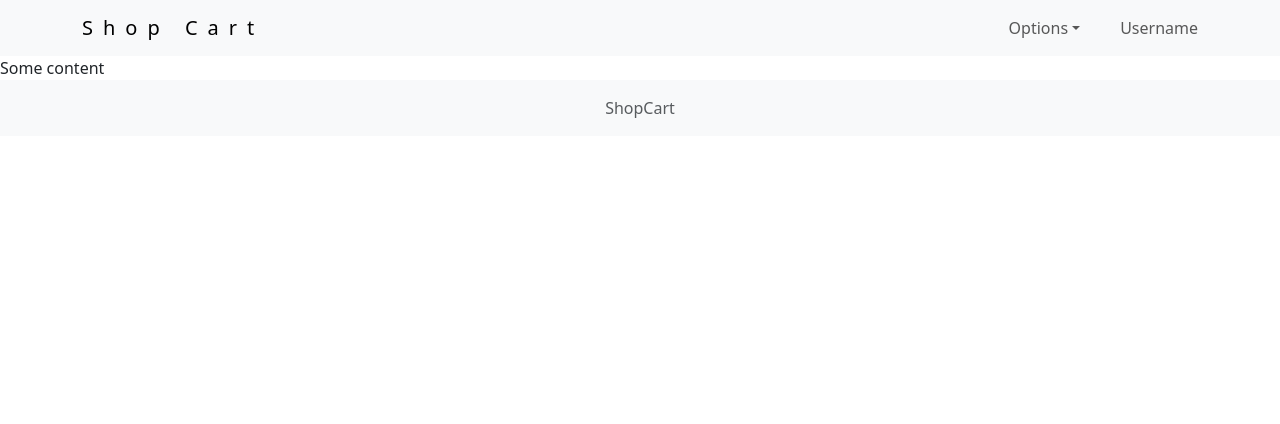
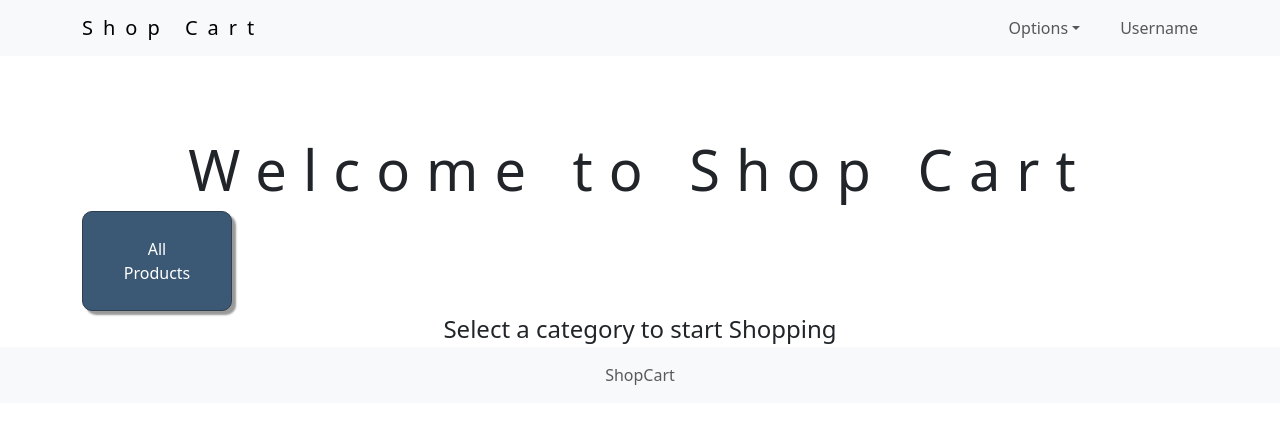
Before and after one commit to Mohitbhatt27/ShopKart, a React (Vite) app: page / in a window 1280 px wide. Shown: the top 424 px of the page. Built offline with nearby package versions, Linux system fonts and the light colour scheme.

Commit message:
Added Router

```diff
--- a/package.json
+++ b/package.json
@@ -13,6 +13,7 @@
     "bootstrap": "^5.3.3",
     "react": "^18.2.0",
     "react-dom": "^18.2.0",
+    "react-router-dom": "^6.22.3",
     "reactstrap": "^9.2.2"
   },
   "devDependencies": {
--- a/src/App.jsx
+++ b/src/App.jsx
@@ -1,18 +1,20 @@
-import './App.css'
-import Header from './components/Header/Header'
-import Footer from './components/Footer/Footer'
-
+import "./App.css";
+import Header from "./components/Header/Header";
+import Footer from "./components/Footer/Footer";
+import MainRoutes from './routes/MainRoutes'
 
 function App() {
   return (
     <div className="app-wrapper">
-      <Header color="light" light={true} expand="md" container="md"/>
-      <div>
-        Some content
-      </div>
-      <Footer/>
+      {/* Common header for all pages */}
+      <Header color="light" light={true} expand="md" container="md" />
+
+      <MainRoutes />
+
+      {/* Common footer for all pages */}
+      <Footer />
     </div>
-  )
+  );
 }
 
-export default App
+export default App;
--- /dev/null
+++ b/src/components/CategoryItem/CategoryItem.jsx
@@ -0,0 +1,9 @@
+function CategoryItem({ itemName }) {
+  return (
+    <div className="category-item d-flex align-items-center justify-content-center">
+      <a href="productList.html">{itemName}</a>
+    </div>
+  );
+}
+
+export default CategoryItem;
--- a/src/index.css
+++ b/src/index.css
@@ -0,0 +1,17 @@
+:root {
+  --blue-gray: #ecf0f1;
+  --pale-blue: #2c3e50;
+  --mid-gray: #999;
+  --jean-blue: #3b5875;
+  --light-blue: #95afc0;
+  --sky-blue: #dff9fb;
+  --dark-sky-blue: #c7ecee;
+  --light-gray: #ccc;
+}
+html {
+  box-sizing: border-box;
+}
+
+*, *::before, *::after {
+  box-sizing: inherit;
+}
--- /dev/null
+++ b/src/pages/Error/Error.css
@@ -0,0 +1,6 @@
+.error-wrapper {
+  display: flex;
+  flex-direction: row;
+  align-items: center;
+  justify-content: center;
+}
--- /dev/null
+++ b/src/pages/Error/Error.jsx
@@ -0,0 +1,11 @@
+import './Error.css';
+
+function Error() {
+    return (
+        <div className="error-wrapper">
+            <img src="https://img.freepik.com/free-vector/page-found-concept-illustration_114360-1869.jpg" />
+        </div>
+    )
+}
+
+export default Error;
--- /dev/null
+++ b/src/pages/Home/Home.css
@@ -0,0 +1,42 @@
+.home-title {
+  font-size: 3.5rem;
+  margin-top: 5rem;
+  letter-spacing: 1rem;
+}
+
+.category-title {
+  margin-top: 3rem;
+  font-size: 1.5rem;
+}
+
+#category-list {
+  margin-top: 5rem;
+  gap: 1rem;
+}
+
+.category-item {
+  border: 1px solid var(--pale-blue);
+  box-shadow: 4px 4px 2px var(--mid-gray);
+  width: 150px;
+  background-color: var(--jean-blue);
+  padding: 20px 30px;
+  border-radius: 10px;
+  text-align: center;
+  min-height: 100px;
+  min-width: 135px;
+}
+
+.category-item a {
+  color: white;
+  text-decoration: none;
+  font-size: 1rem;
+}
+
+.category-item:hover {
+  box-shadow: 0px 0px;
+  transition: box-shadow 0.15s linear 0s;
+}
+
+.welcome-wrapper {
+  margin-top: 5rem;
+}
--- /dev/null
+++ b/src/pages/Home/Home.jsx
@@ -0,0 +1,24 @@
+// CSS imports
+import CategoryItem from "../../components/CategoryItem/CategoryItem";
+import "./Home.css";
+
+function Home() {
+  return (
+    <div className="container welcome-wrapper">
+      <div className="row">
+        <h2 className="home-title text-center">Welcome to Shop Cart</h2>
+        <div
+          className="category-list d-flex flex-row justify-content-between align-items-center"
+          id="categoryList"
+        >
+          <CategoryItem itemName="All Products" />
+        </div>
+        <div className="category-title text-center">
+          Select a category to start Shopping
+        </div>
+      </div>
+    </div>
+  );
+}
+
+export default Home;
--- /dev/null
+++ b/src/pages/ProductList/ProductList.jsx
@@ -0,0 +1,5 @@
+function ProductList() {
+  return <>Product list</>
+}
+
+export default ProductList;
--- /dev/null
+++ b/src/routes/MainRoutes.jsx
@@ -0,0 +1,19 @@
+import { Route, Routes } from "react-router";
+
+// Custom Component imports
+import Home from "../pages/Home/Home";
+import Error from "../pages/Error/Error";
+import ProductList from "../pages/ProductList/ProductList";
+
+function MainRoutes() {
+
+    return (
+        <Routes>
+            <Route path="/" element={<Home />} />
+            <Route path="/products" element={<ProductList />} />
+            <Route path="*" element={<Error />}/>
+        </Routes>
+    )
+}
+
+export default MainRoutes;
```
Also changed, not shown: src/components/Footer/Footer.jsx (+6 -6 lines), src/main.jsx (+10 -10 lines), 1 other file (tests, documents, lock files or other folders).
